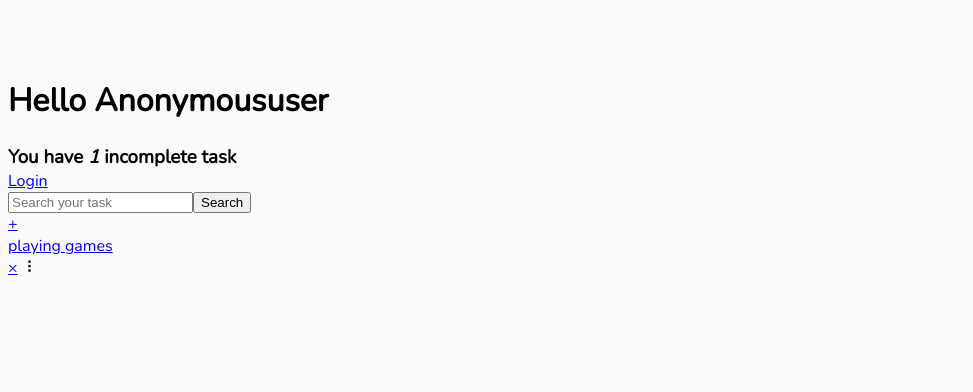
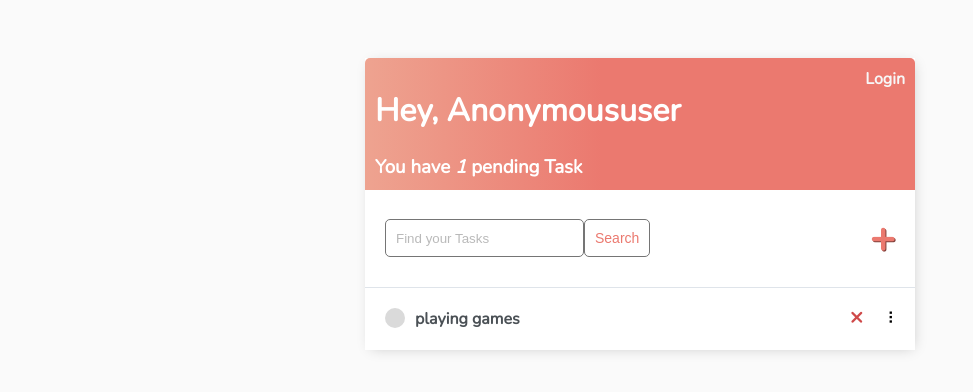
Before and after one commit to Tonny-Kioko/Do-Me-, a Django app: template do_me_project/base/templates/base/task_list.html in a window 1280 px wide. Shown: the top 392 px of the page, without its empty margins (0-973 px from the left). Run offline with Django 4.2, Linux system fonts and the light colour scheme; data comes from the database, SQL or seed files in the repository; both versions use the stored data as it was after the commit; the template is opened without the code that fills it: values that come from a table or form of the project are taken from there, most other values are stand-ins (such as "Sample title", 1, 10 or a date in 2020).

Commit message:
template customization

```diff
--- a/do_me_project/base/models.py
+++ b/do_me_project/base/models.py
@@ -8,7 +8,7 @@
     title = models.CharField(max_length=200, null = True, blank=True)
     description = models.TextField(null = True, blank=True)
     complete = models.BooleanField(default=False)
-    created_on = models.DateTimeField(auto_now_add=True)
+    created = models.DateTimeField(auto_now_add=True)
 
 
     def __str__(self):
--- a/do_me_project/base/templates/base/login.html
+++ b/do_me_project/base/templates/base/login.html
@@ -14,9 +14,4 @@
     <p>Don't have an account? <a href="{% url 'register' %}">Register</a></p>
 </div>
 
-
-
-
-
-
 {% endblock content %}
--- a/do_me_project/base/templates/base/main.html
+++ b/do_me_project/base/templates/base/main.html
@@ -27,8 +27,9 @@
         h4,
         h5,
         h6,
-            {
-            {font-family: 'Raleway', sans-serif;
+           {
+
+            font-family: 'Raleway', sans-serif;
         }
 
         a,
--- a/do_me_project/base/templates/base/task_delete_confirmation.html
+++ b/do_me_project/base/templates/base/task_delete_confirmation.html
@@ -8,7 +8,7 @@
 <div class="card-body">
     <form method="POST">
         {% csrf_token %}
-        <p>Are your sure you want to delete this task? <b>"{{task}}"</b> </p>
+        <p>This Task will be Deleted. Please Confirm <b>"{{task}}"</b> </p>
         <input class="button" type="submit" value="Delete" />
     </form>
 </div>
--- a/do_me_project/base/templates/base/task_list.html
+++ b/do_me_project/base/templates/base/task_list.html
@@ -3,8 +3,8 @@
 <script src="https://cdn.jsdelivr.net/npm/sortablejs@latest/Sortable.min.js"></script>
 <div class="header-bar">
     <div>
-        <h1>Hello {{request.user|title}}</h1>
-        <h3 style="margin:0">You have <i>{{count}}</i> incomplete task{{ count|pluralize:"s" }}</h3>
+        <h1>Hey, {{request.user|title}}</h1>
+        <h3 style="margin:0">You have <i>{{count}}</i> pending Task{{ count|pluralize:"s" }}</h3>
     </div>
 
     {% if request.user.is_authenticated %}
@@ -15,7 +15,7 @@
 
 <div id="search-add-wrapper">
     <form method="GET" style="display: flex;">
-        <input type='text' name='search-area' placeholder="Search your task" value="{{search_input}}">
+        <input type='text' name='search' placeholder="Find your Tasks" value="{{search_tasks}}">
         <input class="button" type="submit" value='Search'>
     </form>
     {% if tasks|length > 0 %}
@@ -49,8 +49,8 @@
 
     {% empty %}
     <div style="text-align: center; padding-bottom: 10px; line-height: 1em;">
-        <h3>No new tasks are created.</h3>
-        <h3>Create a <a style="text-decoration: none; color: #e53935;" href="{% url 'task-create' %}">New task</a> ! </h3>
+        <h3>Hurray, No Pending Tasks.</h3>
+        <h3>Create a <a style="text-decoration: none; color: #e53935;" href="{% url 'task-create' %}">New Task</a> ! </h3>
     </div>
     {% endfor %}
 </div>
--- a/do_me_project/base/urls.py
+++ b/do_me_project/base/urls.py
@@ -1,5 +1,5 @@
 from django.urls import path
-from .views import taskDelete, taskList, taskUpdate, userLoginView, userRegisterPage
+from .views import TaskReorder, taskDelete, taskList, taskUpdate, userLoginView, userRegisterPage
 from .views import taskDetail
 from .views import taskCreate
 from django.contrib.auth.views import LogoutView
@@ -20,6 +20,6 @@
     path('create-task/', taskCreate.as_view(), name='task-create'),
     path('update-task/<int:pk>/', taskUpdate.as_view(), name='task-update'),
     path('delete-task/<int:pk>/', taskDelete.as_view(), name='task-delete'),
-
+    path('task-reorder/', TaskReorder.as_view(), name='task-reorder'),
 
 ]
```
Also changed, not shown: do_me_project/base/forms.py (added, +7 -0 lines), do_me_project/base/views.py (+26 -8 lines), do_me_project/db.sqlite3.
